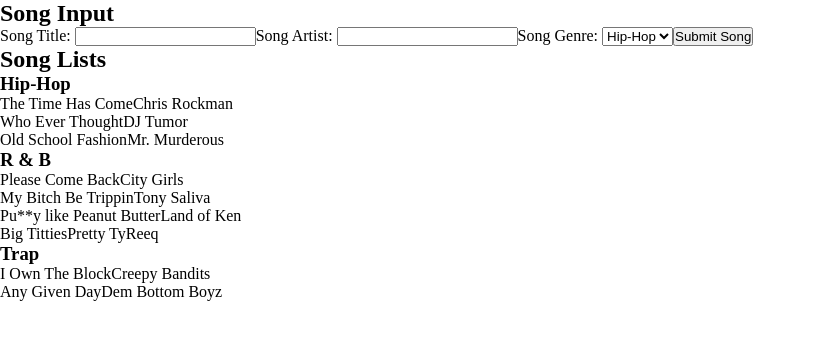
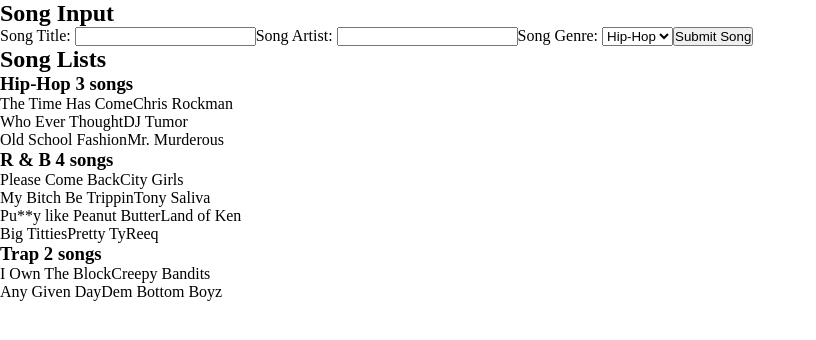
Before and after one commit to chrisvneal/song-list, a React (Create React App) app: page / in a window 1280 px wide. Shown: the top 340 px of the page, without its empty margins (0-816 px from the left). Built offline with nearby package versions, Linux system fonts and the light colour scheme.

Commit message:
Create song count variable for SongList component

```diff
--- a/src/components/SongList.js
+++ b/src/components/SongList.js
@@ -3,10 +3,12 @@ import { connect } from "react-redux";
 
 import SongItem from "./SongItem";
 
-const SongList = ({ genre, songs }) => {
+const SongList = ({ genre, songs, songCount }) => {
   return (
     <div className="song-list">
-      <h3 className="song-genre">{genre}</h3>
+      <h3 className="song-genre">
+        {genre} <span className="song-count">{songCount} songs</span>
+      </h3>
       <ul>
         {songs.map((song) => (
           <SongItem song={song} key={song.title} />
@@ -19,7 +21,7 @@ const SongList = ({ genre, songs }) => {
 const mapStateToProps = (state, ownProps) => {
   // Filter songs based on their genre, provided by SongList props
   const songs = state.songs.filter((song) => song.genre === ownProps.genre);
-  return { songs };
+  return { songs, songCount: songs.length };
 };
 
 export default connect(mapStateToProps)(SongList);
```
